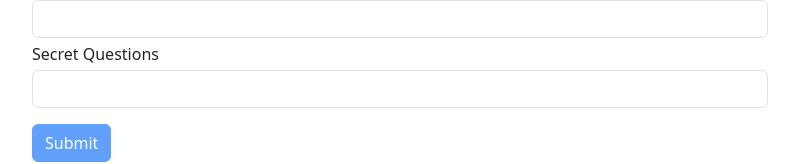
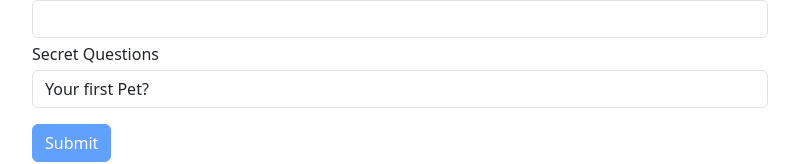
Before and after one commit to Bindhusha-Sadasivan/Forms, an Angular app: page / in a window 1280 px wide. Shown: the part 166-330 px from the top of the page, without its empty margins (50-849 px from the left). Built offline with nearby package versions, Linux system fonts and the light colour scheme.

Commit message:
195 - TD Set Default Values with ngModel Property Binding

```diff
--- a/src/app/app.component.html
+++ b/src/app/app.component.html
@@ -19,7 +19,7 @@
         </div>
         <div class="form-group">
           <label for="secret" class="mb-1">Secret Questions</label>
-          <select id="secret" class="form-control" ngModel name="secret">
+          <select id="secret" class="form-control" ngModel name="secret" [ngModel]="defaultQuestion">
             <option value="pet">Your first Pet?</option>
             <option value="teacher">Your first teacher?</option>
           </select>
--- a/src/app/app.component.ts
+++ b/src/app/app.component.ts
@@ -12,6 +12,8 @@ import { FormControl, FormsModule, NgForm } from '@angular/forms';
 export class AppComponent {
 
   @ViewChild('form', {static:true}) signupForm!:NgForm
+
+  defaultQuestion:string='pet';
 
   suggestUserName() {
     const suggestedName = 'Superuser';
```
